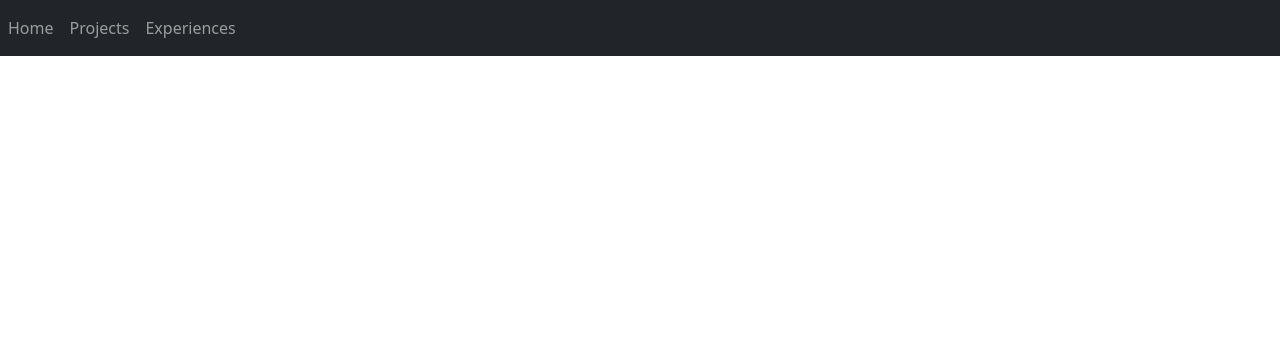
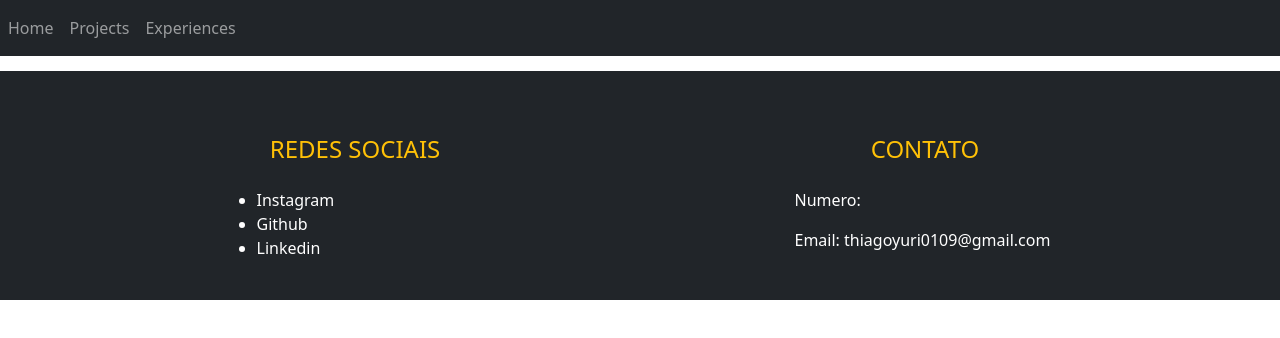
Before and after one commit to ThiagoYuri/thiagoyuri-page, a React (Create React App) app: page / in a window 1280 px wide. Shown: the top 338 px of the page. Built offline with nearby package versions, Linux system fonts and the light colour scheme.

Commit message:
Add: footer

```diff
--- a/src/App.js
+++ b/src/App.js
@@ -40,6 +40,25 @@ function App() {
         </Routes>
       </Router>
 
+      <footer style={{marginTop:"15px"}} className='bg-dark text-white pt-5 pb-4'>
+          <div className='container text-md-left'>
+            <div className='row text-md-left'>
+              <div className='col-md-3 col-lg-3 col-xl-3 mx-auto mt-3'>
+                <h4 className='text-uppercase mb-4 font-weight-bold text-center text-warning'>Redes Sociais</h4>
+                <ul>
+                  <li><a className='text-white' style={{textDecoration:"none"}} href='#'>Instagram</a></li>
+                  <li><a className='text-white' style={{textDecoration:"none"}} href='#'>Github</a></li>
+                  <li><a className='text-white' style={{textDecoration:"none"}} href='#'>Linkedin</a></li>
+                </ul>
+              </div>
+              <div className='col-md-3 col-lg-3 col-xl-3 mx-auto mt-3'>
+                <h4 className='text-uppercase mb-4 font-weight-bold text-center text-warning'>Contato</h4>
+                <p>Numero: </p>
+                <p>Email: thiagoyuri0109@gmail.com</p>
+              </div>
+            </div>
+          </div>
+      </footer>
     </div>
   );
 }
```
